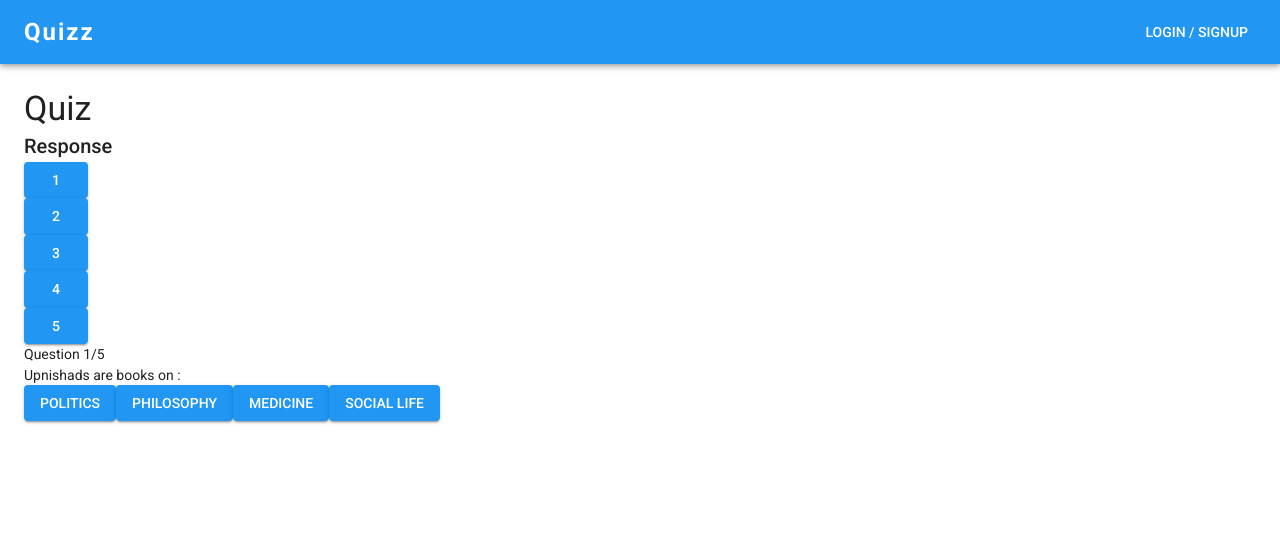
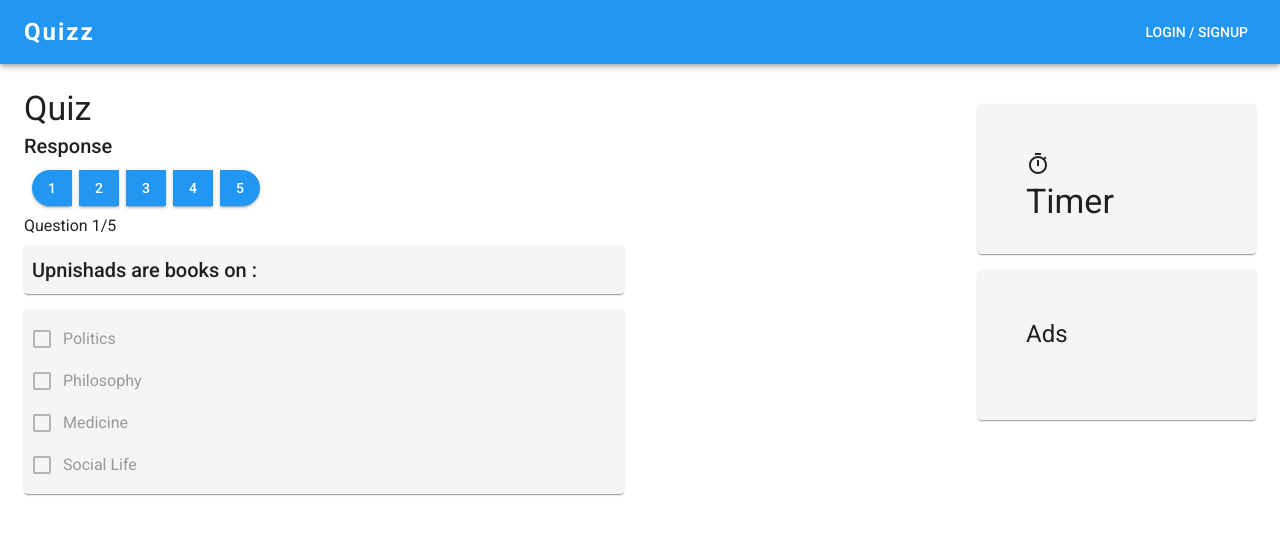
Before and after one commit to Quizzingapp/webapp, a Next.js app: page /screens/result in a window 1280 px wide. Shown: the top 534 px of the page. Built offline with nearby package versions, Linux system fonts and the light colour scheme; no server answers.

Commit message:
Changed result screen layout and added timer but it isn't working

```diff
--- a/pages/screens/quiz.css
+++ /dev/null
@@ -1,79 +0,0 @@
-.container {
-    background-color: #fff;
-    display: flex;
-    justify-content: center;
-    flex-direction: column;
-    align-items: center;
-    min-height: 100vh;
-}
-
-.heading {
-}
-
-.button-container {
-    display: flex;
-    flex-direction: row;
-    justify-content: space-around;
-    align-items: flex-start;
-}
-
-.response {
-    background-color: #a2d2ff;
-    width: 25vh;
-    height: 5vh;
-    border-radius: 15px;
-    text-align: center;
-}
-
-.quiz {
-    background-color: #a2d2ff;
-    width: 450px;
-    min-height: 200px;
-    height: min-content;
-    padding: 20px;
-    box-shadow: 10px 10px 42px 0px rgba(0, 0, 0, 0.75);
-    display: flex;
-    justify-content: space-evenly;
-}
-
-.score-section {
-    display: flex;
-    font-size: 24px;
-    align-items: center;
-    flex-direction: column;
-}
-
-.question-section {
-    width: 100%;
-    /* // position: relative; */
-}
-
-.question-count {
-    margin-bottom: 20px;
-}
-
-.question-count span {
-    font-size: 28px;
-}
-
-.question-text {
-    margin-bottom: 12px;
-}
-
-.answer-section {
-    width: 100%;
-    display: flex;
-    flex-direction: column;
-    justify-content: space-between;
-}
-
-.nav-buttons {
-    margin-top: 20vh;
-    display: flex;
-    flex-direction: row;
-    justify-content: space-between;
-}
-
-.nav-buttons Button {
-    margin-left: 5vw;
-}
--- a/pages/screens/result.js
+++ b/pages/screens/result.js
@@ -2,10 +2,45 @@ import React, { useState } from "react"
 import Button from "@material-ui/core/Button"
 import quizData from "./quiz_data.json"
 import { borders } from "@material-ui/system"
-import { Container, Typography } from "@material-ui/core"
 import MyAppBar from "../../components/appbar"
+import TimerIcon from '@material-ui/icons/Timer';
+import {
+    makeStyles,
+    Container,
+    Typography,
+    Paper,
+    Grid,
+    FormGroup,
+    FormControlLabel,
+    Checkbox,
+    ButtonGroup,
+} from "@material-ui/core"
+
+let n = quizData.data.length;
+
+const useStyles = makeStyles((theme) => ({
+    questionBox: {
+        height: "auto",
+        maxWidth: 600,
+        backgroundColor: "#f5f5f5",
+        padding: 8,
+        marginTop: 8,
+        marginBottom: 16,
+    },
+    mytimer: {
+        height: 150,
+        backgroundColor: "#f5f5f5",
+        padding: 48,
+        marginTop: 16,
+    },
+    button: {
+        margin: theme.spacing(1),
+        borderRadius: "5em"
+    },
+}))
 
 const result = () => {
+    const classes = useStyles()
     const [currentQuestion, setCurrentQuestion] = useState(0)
     const handleQuestionSelect = (n) => {
         console.log("Clicked")
@@ -16,6 +51,8 @@ const result = () => {
         <>
             <MyAppBar />
             <Container maxWidth="xl" style={{ marginTop: 24 }}>
+            <Grid container spacing={5}>
+            <Grid item lg={9} sm={6} xs={12}>
                 <Typography variant="h4" component="h1">
                     Quiz
                 </Typography>
@@ -24,77 +61,99 @@ const result = () => {
                     Response
                 </Typography>
 
-                <div className="nav-buttons">
-                    <div className="question-number">
+                <ButtonGroup>
                     <Button
                         variant="contained"
                         color="primary"
+                        className={classes.button}
                         onClick={() => handleQuestionSelect(1)}
                     >
                         1
                     </Button>
-                    </div>
 
-                    <div className="question-number">
                     <Button
                         variant="contained"
                         color="primary"
+                        className={classes.button}
                         onClick={() => handleQuestionSelect(2)}
                     >
                         2
                     </Button>
-                    </div>
 
-                    <div className="question-number">
                     <Button
                         variant="contained"
+                        className={classes.button}
                         color="primary"
                         onClick={() => handleQuestionSelect(3)}
                     >
                         3
                     </Button>
-                    </div>
 
-                    <div className="question-number">
                     <Button
                         variant="contained"
+                        className={classes.button}
                         color="primary"
                         onClick={() => handleQuestionSelect(4)}
                     >
                         4
                     </Button>
-                    </div>
 
-                    <div className="question-number">
                     <Button
                         variant="contained"
+                        className={classes.button}
                         color="primary"
                         onClick={() => handleQuestionSelect(5)}
                     >
                         5
                     </Button>
-                    </div>
-                </div>
+                </ButtonGroup>
 
-                <div className="question-section">
-                    <div className="question-count">
-                        <span>Question {currentQuestion + 1}</span>/
+                <Typography variant="body1" component="h1">
+                    Question {currentQuestion + 1}/
                     {quizData.data.length}
-                    </div>
-                    <div className="question-text">
-                        {quizData.data[currentQuestion].question}
-                    </div>
-                </div>
+                </Typography>
+                <Paper className={classes.questionBox}>
+                    <Typography variant="h6" component="h1">
+                        {
+                            quizData.data[currentQuestion]
+                                .question
+                        }
+                    </Typography>
+                </Paper>
 
-                <div className="answer-section">
-                    {quizData.data[currentQuestion].answerOptions.map(
+                <Paper className={classes.questionBox}>
+                    <FormGroup>
+                        {quizData.data[
+                            currentQuestion
+                        ].answerOptions.map(
                             (answerOption) => (
-                            <Button variant="contained" color="primary">
-                                {answerOption.answerText}
-                            </Button>
+                                <FormControlLabel
+                                    label={
+                                        answerOption.answerText
+                                    }
+                                    control={<Checkbox disabled/>}
+                                />
                             )
                         )}
-                </div>
+                    </FormGroup>
+                </Paper>
+                </Grid>
+                    <Grid item lg={3} sm={3} xs={12}>
+                        <Paper className={classes.mytimer}>
+                                <TimerIcon />
+                            <Typography variant="h4" component="h1">
+                                Timer
+                            </Typography>
+                        </Paper>
+                        <Paper className={classes.mytimer}>
+                            <Typography variant="h5" component="h1">
+                                Ads
+                            </Typography>
+                        </Paper>
+                    </Grid>
+
+
+                </Grid>
             </Container>
         </>
     )
```
Also changed, not shown: pages/screens/quiz.js (+144 -88 lines), pages/screens/quizInstructions.js (added, +111 -0 lines). Lines whose indentation alone changed are shown as unchanged.
